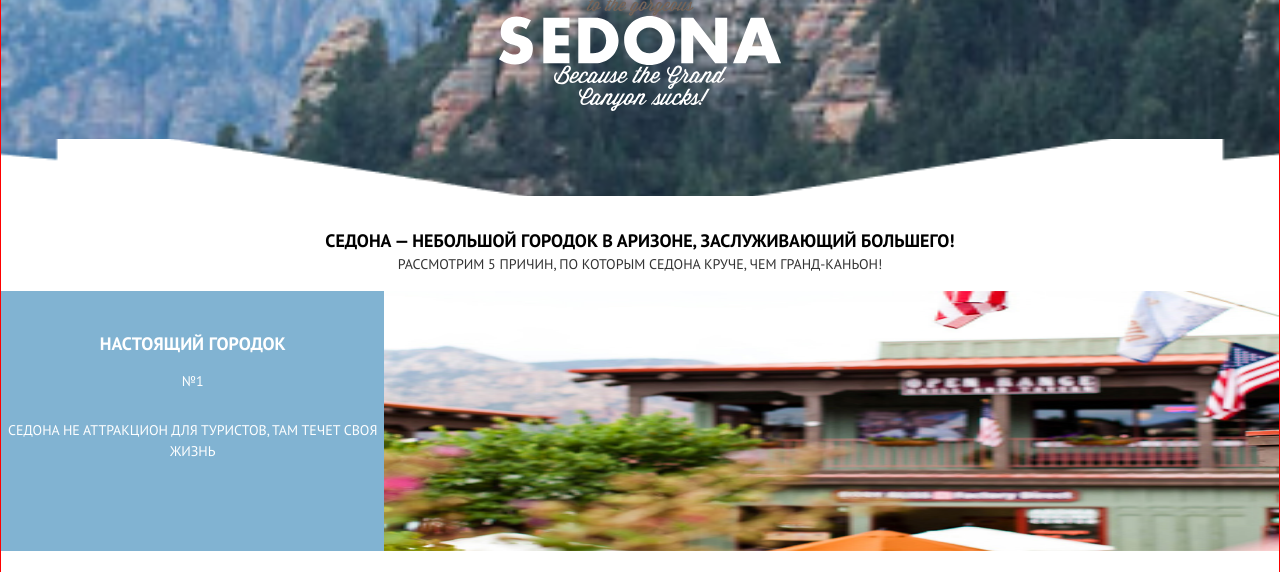
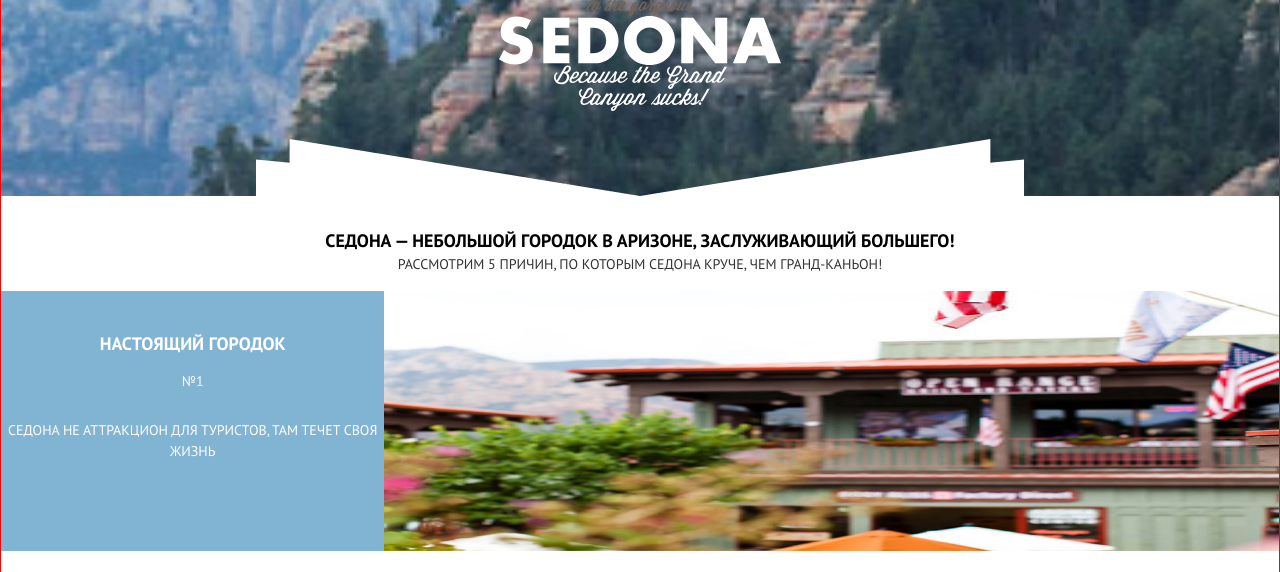
Before and after one commit to htmlacademy-adaptive/471547-sedona-26, a website: page source/index.html in a window 1280 px wide. Shown: the part 178-750 px from the top of the page. Drawn offline with nearby package versions, Linux system fonts and the light colour scheme; files that its build step writes are made by us from their sources.

Commit message:
Добавляет треугольник в intro через ::after

```diff
--- a/source/index.html
+++ b/source/index.html
@@ -70,7 +70,7 @@
                     <path d="M147.149 36.3602H149.481L156.785 23.7023H154.452L147.149 36.3602Z" fill="white"/>
                     </svg>
             </div>
-            <img class="intro-inner__mask-image" src="./img/intro-triangle-big.png" alt="" width="320" height="57">
+            <!-- <img class="intro-inner__mask-image" src="./img/intro-triangle-big.png" alt="" width="320" height="57"> -->
         </div>
     </header>
     <main class="main-container">
--- a/source/less/blocks/index/intro.less
+++ b/source/less/blocks/index/intro.less
@@ -4,6 +4,20 @@
   background-size: cover;
   position: relative;
 }
+
+.intro::after {
+  content: url("../img/intro-triangle-big.png");
+  width: 768px;
+  height: 57px;
+  bottom: 0;
+  left: 50%;
+  transform: translateX(-50%);
+  position: absolute;
+  display: block;
+  background-size: cover;
+  background-repeat: no-repeat;
+}
+
 
 .intro__content {
   display: flex;
@@ -13,18 +27,18 @@
   padding-bottom: 85px;
 }
 
-.intro-inner__mask-image {
-  position: absolute;
-  left: 0;
-  bottom: 0;
-  object-fit: cover;
-}
+// .intro-inner__mask-image {
+//   position: absolute;
+//   left: 0;
+//   bottom: 0;
+//   object-fit: cover;
+// }
 
-@media (min-width: 768px) {
-  .intro-inner__mask-image {
-  transform: translate(-50%);
-  left: 50%;
-  min-height: 57px;
-  width: 100%;
-}
-}
+// @media (min-width: 768px) {
+//   .intro-inner__mask-image {
+//   transform: translate(-50%);
+//   left: 50%;
+//   min-height: 57px;
+//   width: 100%;
+// }
+// }
```
